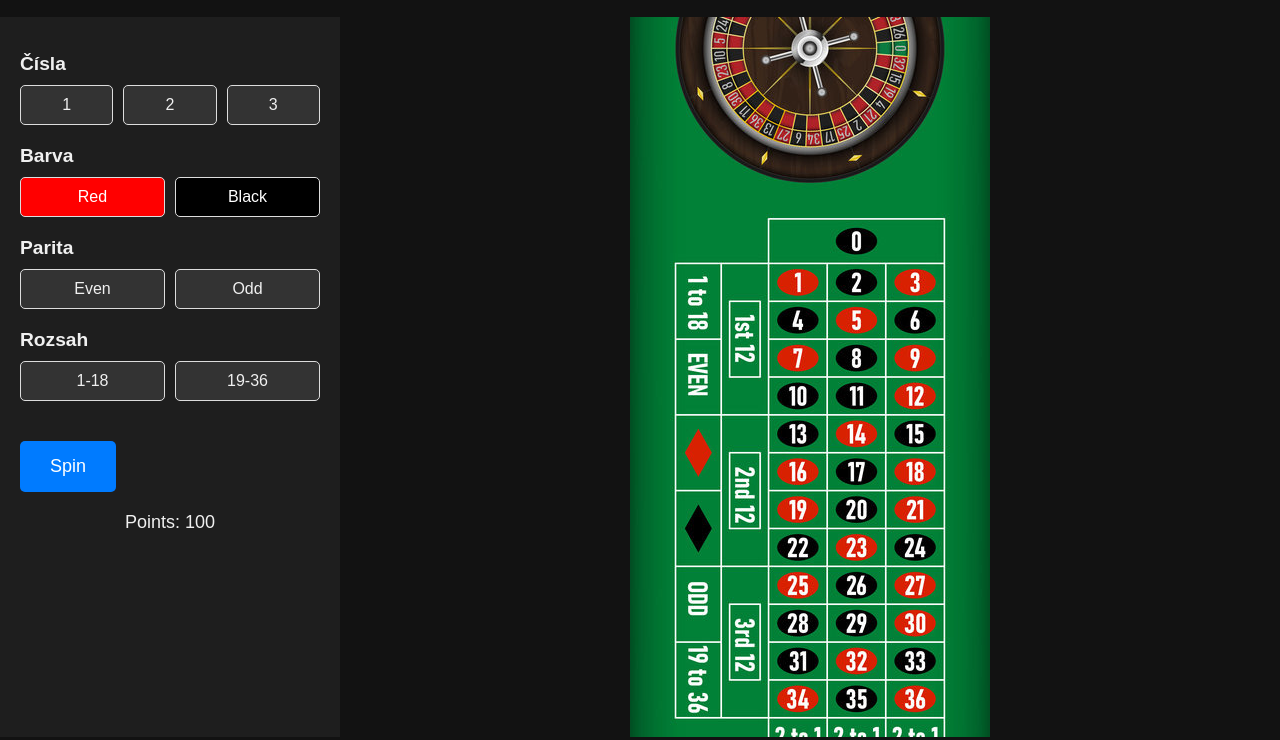
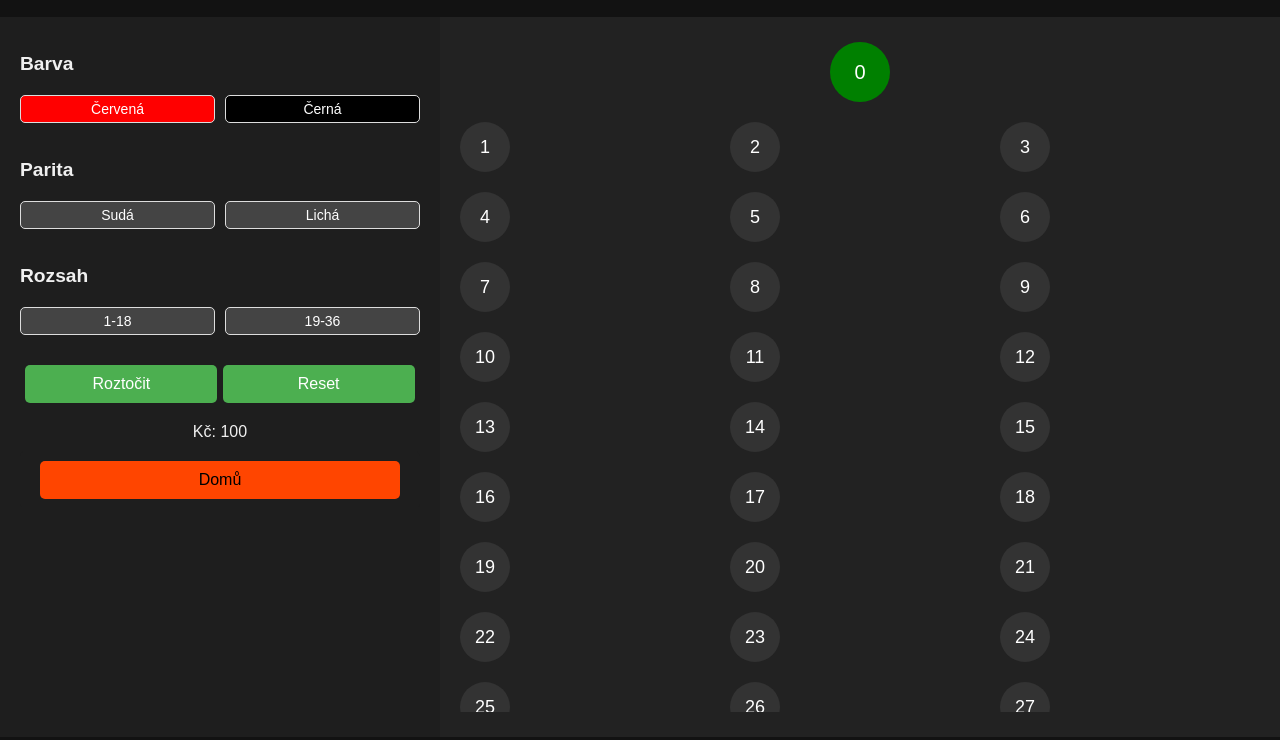
Before and after one commit to H0nzab/hazard_simulation_web, a website: page gambling_html/roulette.html in a window 1280 px wide. Shown: the part 60-800 px from the top of the page. Drawn offline with Linux system fonts and the light colour scheme.

Commit message:
correction of roulette
made it work

```diff
--- a/gambling_css/roulette.css
+++ b/gambling_css/roulette.css
@@ -15,14 +15,34 @@ body {
 
 .main-container {
   display: flex;
+  flex-direction: row;
   height: calc(100vh - 80px);
 }
 
 #controls {
-    width: 300px;
+  display: flex;
+  flex-direction: row;
+  width: 100%;
+}
+
+#left {
+  display: flex;
+  flex-direction: column;
+  width: 50%;
+  max-width: 400px;
   padding: 20px;
   background-color: #1e1e1e;
   overflow-y: auto;
+}
+
+#right {
+  flex: 1;
+  display: flex;
+  flex-wrap: wrap;
+  justify-content: center;
+  align-items: flex-start;
+  padding: 20px;
+  background-color: #222;
 }
 
 .section {
@@ -40,69 +60,111 @@ body {
   gap: 10px;
 }
 
-  .bet {
+#left .bet {
   flex: 1;
-    padding: 10px;
-    font-size: 16px;
+  padding: 5px; /* Zmenšené padding */
+  font-size: 14px; /* Zmenšené písmo */
   border: 1px solid #ddd;
   border-radius: 5px;
   cursor: pointer;
-    background-color: #333;
-    color: #f0f0f0;
-    transition: background-color 0.2s;
+  background-color: #444;
+  color: white;
 }
 
-  .bet[data-value="red"] {
+button {
+  padding: 10px 20px;
+  background-color: #4CAF50;
+  border: none;
+  color: white;
+  border-radius: 5px;
+  cursor: pointer;
+  font-size: 16px;
+  margin-top: 10px;
+}
+
+button:hover {
+  background-color: #45a049;
+}
+
+/* Styl pro tlačítko Domů */
+.btn a {
+  display: block;
+  padding: 10px; /* Upravené padding */
+  font-size: 16px; /* Upravené písmo */
+  background-color: #FF4500; /* Odlišná barva pozadí */
+  color: black; /* Odlišná barva textu */
+  border-radius: 5px;
+  text-align: center;
+  text-decoration: none;
+}
+
+.btn a:hover {
+  background-color: #FF6347;
+}
+
+#zero {
+  width: 60px;
+  height: 60px;
+  margin: 5px;
+  background-color: green;
+  color: white;
+  font-size: 20px;
+  display: flex;
+  justify-content: center;
+  align-items: center;
+  border-radius: 50%;
+}
+
+#numbers-grid {
+  display: grid;
+  grid-template-columns: repeat(3, 1fr); /* 3 columns */
+  gap: 10px;
+  width: 100%;
+  height: 100%;
+  max-height: 75vh; /* Adjusted to fit within the screen */
+  overflow-y: auto; /* allows scrolling for overflow */
+}
+
+#numbers-grid button {
+  width: 50px;
+  height: 50px;
+  font-size: 18px;
+  background-color: #333;
+  border: none;
+  color: white;
+  border-radius: 50%;
+  display: flex;
+  justify-content: center;
+  align-items: center;
+}
+
+.red {
   background-color: red;
 }
 
-  .bet[data-value="black"] {
+.black {
   background-color: black;
 }
 
-  .bet:hover {
-    background-color: #555;
+.green {
+  background-color: green;
+  color: white;
 }
 
-  #spin {
-    margin-top: 20px;
-    padding: 15px 30px;
-    font-size: 18px;
-    border: none;
-    border-radius: 5px;
-    cursor: pointer;
-    background-color: #007bff;
-    color: white;
-    transition: background-color 0.2s;
+#maintenance {
+  display: flex;
+  justify-content: space-evenly;
+  margin-bottom: 20px;
 }
 
-  #spin:hover {
-    background-color: #0056b3;
+#reset, #spin {
+  width: 48%; /* Upravená šířka tlačítek */
 }
 
 #points {
-    margin-top: 20px;
-    font-size: 18px;
-    text-align: center;
+  text-align: center; /* Zarovnání textu na střed */
 }
 
-  #result {
-    margin-top: 20px;
-    font-size: 18px;
-    text-align: center;
+#home{
+  background-color: #1e1e1e;
 }
-
-  #board {
-    flex: 1;
-    display: flex;
-    align-items: center;
-    justify-content: center;
-    position: relative;
-    overflow: hidden;
-  }
-
-  #board img {
-    height: 50%;
-    transform: rotate(90deg);
-    object-fit: cover;
-  }
--- a/gambling_html/roulette.html
+++ b/gambling_html/roulette.html
@@ -3,33 +3,27 @@
   <head>
     <meta charset="UTF-8">
     <meta name="viewport" content="width=device-width, initial-scale=1.0">
-  <title>Roulette Game</title>
+    <title>Ruleta</title>
     <link rel="stylesheet" href="/gambling_css/roulette.css">
   </head>
   <body>
     <h1>Ruleta</h1>
       <div class="main-container">
         <div id="controls">
-      <div class="section">
-        <h2>Čísla</h2>
-        <div class="row">
-          <button class="bet" data-type="number" data-value="1">1</button>
-          <button class="bet" data-type="number" data-value="2">2</button>
-          <button class="bet" data-type="number" data-value="3">3</button>
-        </div>
-      </div>
+
+          <div id="left">
             <div class="section">
               <h2>Barva</h2>
               <div class="row">
-          <button class="bet" data-type="color" data-value="red" style="background-color: red; color: white;">Red</button>
-          <button class="bet" data-type="color" data-value="black" style="background-color: black; color: white;">Black</button>
+                <button class="bet" data-type="color" data-value="red" style="background-color: red; color: white;">Červená</button>
+                <button class="bet" data-type="color" data-value="black" style="background-color: black; color: white;">Černá</button>
               </div>
             </div>
             <div class="section">
               <h2>Parita</h2>
               <div class="row">
-          <button class="bet" data-type="even" data-value="even">Even</button>
-          <button class="bet" data-type="odd" data-value="odd">Odd</button>
+                <button class="bet" data-type="even" data-value="even">Sudá</button>
+                <button class="bet" data-type="odd" data-value="odd">Lichá</button>
               </div>
             </div>
             <div class="section">
@@ -39,12 +33,24 @@
                 <button class="bet" data-type="range" data-value="second-half">19-36</button>
               </div>
             </div>
-      <button id="spin">Spin</button>
-      <div id="points">Points: 100</div>
+
+            <!-- Ovládací tlačítka -->
+             <div id="maintenance">
+              <button id="spin">Roztočit</button>
+              <button id="reset">Reset</button>
+             </div>
+
+            <div id="points">Kč: 100</div>
             <div id="result"></div>
+            <button class="btn" id="home"><a href="/index.html">Domů</a></button>
           </div>
-    <div id="board">
-      <img src="/images/ruleta.jpg" alt="Roulette Table" />
+
+          <div id="right">
+              <!-- Grid pro čísla -->
+            <div id="zero" class="number green">0</div>
+            <div id="numbers-grid"></div>
+          </div>
+
         </div>
       </div>
     <script src="/gambling_js/roulette.js"></script>
--- a/gambling_js/roulette.js
+++ b/gambling_js/roulette.js
@@ -1,13 +1,51 @@
 document.addEventListener("DOMContentLoaded", () => {
+  const numbersGrid = document.getElementById("numbers-grid");
   const spinButton = document.getElementById("spin");
+  const resetButton = document.getElementById("reset");
+  const pointsDiv = document.getElementById("points");
   const resultDiv = document.getElementById("result");
-    const pointsDiv = document.getElementById("points");
 
   let points = 100;
   const bets = [];
 
-    document.querySelectorAll(".bet").forEach(button => {
-      button.addEventListener("click", () => {
+  // Funkce pro přiřazení barvy
+  function getNumberColor(number) {
+    // Barvy podle evropské rulety
+    const redNumbers = [1, 3, 5, 7, 9, 12, 14, 16, 18, 19, 21, 23, 25, 27, 30, 32, 34, 36];
+    if (number === 0) return "zelená"; // Nula je zelená
+    if (redNumbers.includes(number)) return "červená"; // Červená čísla
+    return "černá"; // Černá čísla
+  }
+
+  // Dynamické generování tlačítek čísel
+  for (let i = 1; i <= 36; i++) {
+    const numberButton = document.createElement("button");
+    numberButton.textContent = i;
+    numberButton.dataset.type = "number";
+    numberButton.dataset.value = i;
+
+    // Přidáme třídu barvy na základě čísla
+    const colorClass = getNumberColor(i);
+    numberButton.classList.add(colorClass);
+
+    numberButton.addEventListener("click", () => handleBet(numberButton));
+    numbersGrid.appendChild(numberButton);
+  }
+
+  // Přidání tlačítka pro 0
+  const zeroButton = document.getElementById("zero");
+  zeroButton.addEventListener("click", () => handleBet(zeroButton));
+  zeroButton.dataset.type = "number";
+  zeroButton.dataset.value = 0;
+
+  // Ovládací tlačítka sázek vlevo
+  const betButtons = document.querySelectorAll(".bet");
+  betButtons.forEach(button => {
+    button.addEventListener("click", () => handleBet(button));
+  });
+
+  // Logika pro sázkové tlačítko
+  function handleBet(button) {
     const type = button.dataset.type;
     const value = button.dataset.value;
 
@@ -18,41 +56,59 @@ document.addEventListener("DOMContentLoaded", () => {
       bets.push({ type, value });
     }
 
-        document.querySelectorAll(`.bet[data-type="${type}"]`).forEach(btn => {
+    // Zvýraznění aktivního tlačítka
+    document.querySelectorAll(`button[data-type="${type}"], #zero`).forEach(btn => {
       btn.style.opacity = "1"; // Reset opacity
     });
-        button.style.opacity = "0.7"; // Highlight
-      });
-    });
+    button.style.opacity = "0.7"; // Zvýraznit
+  }
 
+  // Roztočení rulety
   spinButton.addEventListener("click", () => {
     const spinResult = Math.floor(Math.random() * 37);
-      const spinColor = spinResult === 0 ? "green" : spinResult % 2 === 0 ? "black" : "red";
+    const spinColor = getNumberColor(spinResult);
     const spinRange = spinResult === 0 ? "none" : spinResult <= 18 ? "first-half" : "second-half";
     const spinParity = spinResult % 2 === 0 ? "even" : "odd";
 
     let pointsWon = 0;
     bets.forEach(bet => {
       if (bet.type === "number" && parseInt(bet.value) === spinResult) {
-          pointsWon += 35;
+        pointsWon += 35; // Výhra při sázce na číslo
       } else if (bet.type === "color" && bet.value === spinColor) {
-          pointsWon += 1;
+        pointsWon += 1; // Výhra při sázce na barvu
       } else if (bet.type === "range" && bet.value === spinRange) {
-          pointsWon += 1;
+        pointsWon += 1; // Výhra při sázce na rozsah
       } else if (bet.type === "even" && bet.value === "even" && spinParity === "even") {
-          pointsWon += 1;
+        pointsWon += 1; // Výhra při sázce na sudé
       } else if (bet.type === "odd" && bet.value === "odd" && spinParity === "odd") {
-          pointsWon += 1;
+        pointsWon += 1; // Výhra při sázce na liché
       }
     });
 
-      points -= bets.length; // Each bet costs 1 point
+    points -= bets.length; // Odečti body za sázky
     points += pointsWon;
 
-      pointsDiv.textContent = `Body: ${points}`;
+    pointsDiv.textContent = `Kč: ${points}`;
     resultDiv.innerHTML = `
       <p>Výsledek roztočení: <strong>${spinResult}</strong> (${spinColor})</p>
-        <p>Bodů získáno: <strong>${pointsWon}</strong></p>
+      <p>Kč získáno: <strong>${pointsWon}</strong></p>
     `;
+
+    // Vymazání sázek po každém kole
+    bets.length = 0;
+    document.querySelectorAll(".bet, button[data-type='number'], #zero").forEach(button => {
+      button.style.opacity = "1";
     });
   });
+
+  // Reset tlačítko
+  resetButton.addEventListener("click", () => {
+    bets.length = 0;
+    points = 100;
+    pointsDiv.textContent = `Kč: ${points}`;
+    resultDiv.innerHTML = "";
+    document.querySelectorAll(".bet, button[data-type='number'], #zero").forEach(button => {
+      button.style.opacity = "1";
+    });
+  });
+});
```
Also changed, not shown: gambling_html/dices.html (+1 -1 lines), gambling_html/slots.html (+1 -1 lines). Lines whose indentation alone changed are shown as unchanged.
